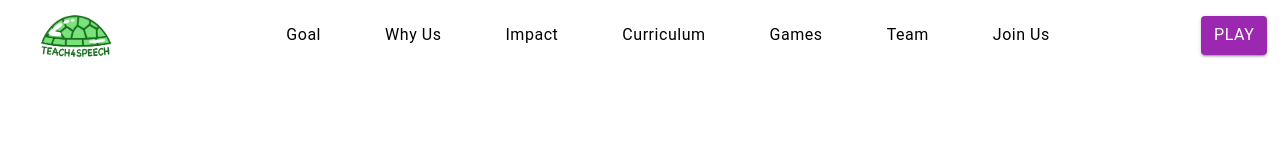
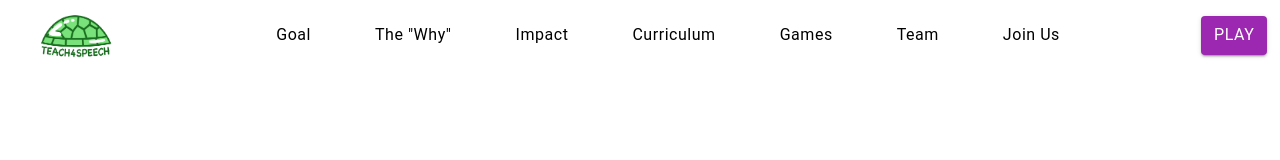
Before and after one commit to Bravo-Luis/teach4speech, a React (Vite) app: page / in a window 1280 px wide. Shown: the top 160 px of the page. Built offline with nearby package versions, Linux system fonts and the light colour scheme; no server answers.

Commit message:
changing why us to the 'why'

```diff
--- a/src/components/landing/Navbar/Navbar.tsx
+++ b/src/components/landing/Navbar/Navbar.tsx
@@ -97,7 +97,7 @@ function Navbar(){
             justifyContent: 'center',
         }}>
         <NormalButton href={"#Goal"} label={"Goal"}/>
-        <NormalButton href={'#Why Teach4Speech'} label={"Why Us"}/>
+        <NormalButton href={'#Why Teach4Speech'} label={'The "Why"'}/>
         <NormalButton href={"#ImpactMessage"} label={"Impact"}/>
         <NormalButton href={"#Curriculum"} label={"Curriculum"}/>
         <NormalButton href={"#Games"} label={"Games"}/>
```
